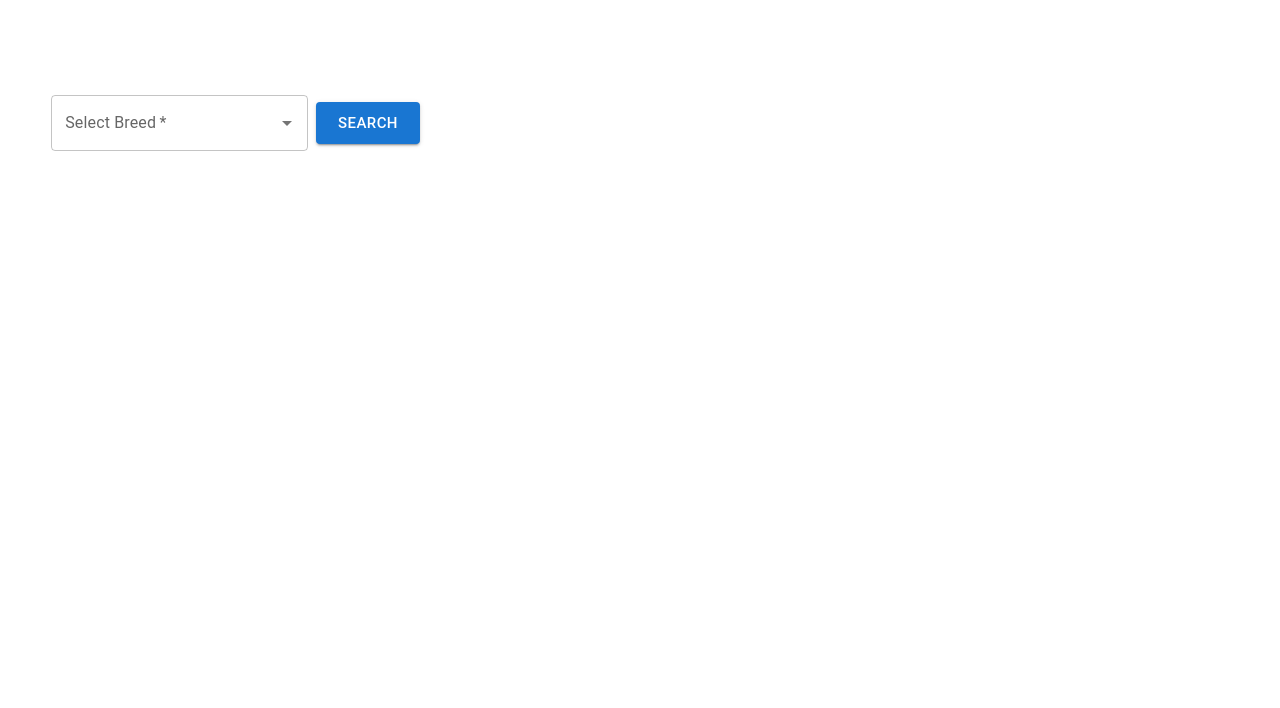
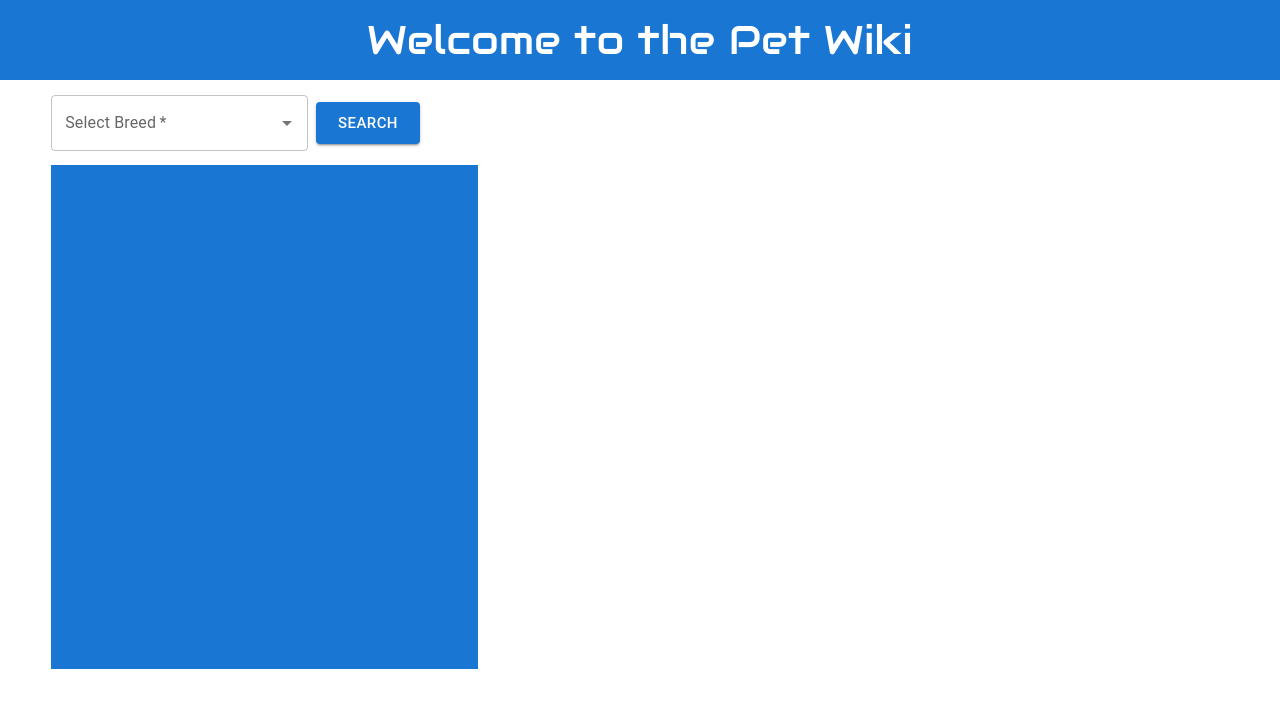
Before and after one commit to yuhaigiub/pet-wiki, a React (Create React App) app: page / in a window 1280 px wide. Shown: the top 708 px of the page. Built offline with nearby package versions, Linux system fonts and the light colour scheme; no server answers.

Commit message:
change media to fit smaller screen

```diff
--- a/package.json
+++ b/package.json
@@ -9,10 +9,6 @@
     "@testing-library/jest-dom": "^5.16.5",
     "@testing-library/react": "^13.4.0",
     "@testing-library/user-event": "^13.5.0",
-    "axios": "^0.27.2",
-    "cors": "^2.8.5",
-    "dotenv": "^16.0.3",
-    "express": "^4.18.1",
     "react": "^18.2.0",
     "react-dom": "^18.2.0",
     "react-scripts": "5.0.1",
--- a/public/index.html
+++ b/public/index.html
@@ -24,6 +24,7 @@
       work correctly both with client-side routing and a non-root public URL.
       Learn how to configure a non-root public URL by running `npm run build`.
     -->
+    <link rel="stylesheet" href="https://fonts.googleapis.com/css?family=Audiowide">
     <title>Pet Wiki</title>
   </head>
   <body>
--- a/src/App.jsx
+++ b/src/App.jsx
@@ -1,6 +1,6 @@
 import React from "react";
 import { useState, useEffect } from "react";
-import { Autocomplete, TextField, Button, Box, CssBaseline } from "@mui/material";
+import { Autocomplete, TextField, Button, Box, CssBaseline, Typography } from "@mui/material";
 import ImageDisplay from "./components/ImageDisplay/ImageDisplay";
 import InfoDisplay from "./components/InfoDisplay/InfoDisplay";
 
@@ -77,7 +77,7 @@ const options = [
 const header = {
 	method: "GET",
 	headers: {
-		"x-api-key": process.env.API_KEY,
+		"x-api-key": process.env.REACT_APP_API_KEY,
 	},
 };
 
@@ -95,7 +95,7 @@ const App = () => {
 
 	useEffect(() => {
 		if (breedId !== "") {
-			console.log(`looking for ${breedId}`);
+			// console.log(`looking for ${breedId}`);
 			fetch(
 				`https://api.thecatapi.com/v1/images/search?order=ASC&limit=100&page=0&breed_ids=${breedId}`,
 				header
@@ -104,7 +104,7 @@ const App = () => {
 					return response.json();
 				})
 				.then((response) => {
-					console.log(response);
+					// console.log(response);
 					setData(response);
 				})
 				.catch((error) => {
@@ -116,7 +116,7 @@ const App = () => {
 					return response.json();
 				})
 				.then((response) => {
-					console.log(response);
+					// console.log(response);
 					setBio(response[0]);
 				})
 				.catch((error) => {
@@ -127,15 +127,39 @@ const App = () => {
 
 	return (
 		<>
-			<Box sx={{ height: "10vh" }}></Box>
-			<Box display="flex" sx={{ width: "100vw", height: "90vh" }}>
+			<Box
+				sx={{
+					width: "100vw",
+					height: "10vh",
+					backgroundColor: "primary.main",
+					display: "flex",
+					justifyContent: "center",
+					alignItems: "center",
+				}}>
+				<Typography
+					sx={{
+						color: "white",
+						fontFamily: "Audiowide, san-serif",
+						fontSize: { xl: "2.5rem", lg: "2.5rem", md: "1.5rem", sm: "1.5rem", xs: "1.5rem" },
+					}}>
+					Welcome to the Pet Wiki
+				</Typography>
+			</Box>
+			<Box
+				sx={{
+					display: "flex",
+					flexDirection: { xl: "row", lg: "row", md: "column", sm: "column", xs: "column" },
+					width: "100vw",
+					height: "90vh",
+				}}>
 				<CssBaseline />
 				<Box
 					sx={{
-						width: "45%",
-						height: "100%",
+						width: { xl: "45%", lg: "45%", md: "100%", sm: "100%", xs: "100%" },
+						height: { xl: "100%", lg: "100%", md: "65%", sm: "65%", xs: "65%" },
 						px: "4%",
 						boxSizing: "border-box",
+						mb: 3,
 					}}>
 					<Box
 						component="form"
@@ -166,15 +190,46 @@ const App = () => {
 							Search
 						</Button>
 					</Box>
-					{data.length !== 0 && (
+					{data.length !== 0 ? (
 						<ImageDisplay
 							data={data}
 							sx={{ width: "100%", height: "70%", border: "3px solid red" }}
 						/>
+					) : (
+						<Box
+							sx={{
+								width: "100%",
+								height: "70%",
+								// border: "3px solid red",
+								backgroundColor: "primary.main",
+							}}></Box>
 					)}
 				</Box>
-				<Box sx={{ width: "65%", height: "100%", overflow: "auto", boxSizing: "border-box" }}>
-					{bio.id !== "undefined" && <InfoDisplay bio={bio} />}
+				<Box
+					sx={{
+						width: { xl: "65%", lg: "65%", md: "100%", sm: "100%", xs: "100%" },
+						height: { xl: "100%", lg: "100%", md: "35%", sm: "35%", xs: "35%" },
+						overflow: "auto",
+						boxSizing: "border-box",
+						mb: 5,
+					}}>
+					{bio.id !== "undefined" && (
+						<InfoDisplay
+							bio={bio}
+							sx={{
+								display: "flex",
+								flexDirection: "column",
+								alignItems: {
+									xl: "flex-start",
+									lg: "flex-start",
+									md: "center",
+									sm: "center",
+									xs: "center",
+								},
+								textAlign: { xl: "left", lg: "left", md: "center", sm: "center", xs: "center" },
+							}}
+						/>
+					)}
 				</Box>
 			</Box>
 		</>
--- a/src/backend/index.js
+++ /dev/null
@@ -1,4 +0,0 @@
-const PORT = 8000;
-const express = require('express');
-const cors = require('cors');
-const axios = require('axios');
--- a/src/components/InfoDisplay/InfoDisplay.jsx
+++ b/src/components/InfoDisplay/InfoDisplay.jsx
@@ -10,10 +10,10 @@ const SimpleRating = ({ label, value }) => {
 	);
 };
 
-const InfoDisplay = ({ bio }) => {
+const InfoDisplay = ({ bio, sx }) => {
 	return (
-		<Box>
-			<Typography component="h1" variant="h2">
+		<Box sx={sx}>
+			<Typography component="h1" sx={{ fontSize: "4rem" }}>
 				{bio.name}
 			</Typography>
 			<Typography>{bio.description}</Typography>
```
Also changed, not shown: 1 other file (tests, documents, lock files or other folders).
